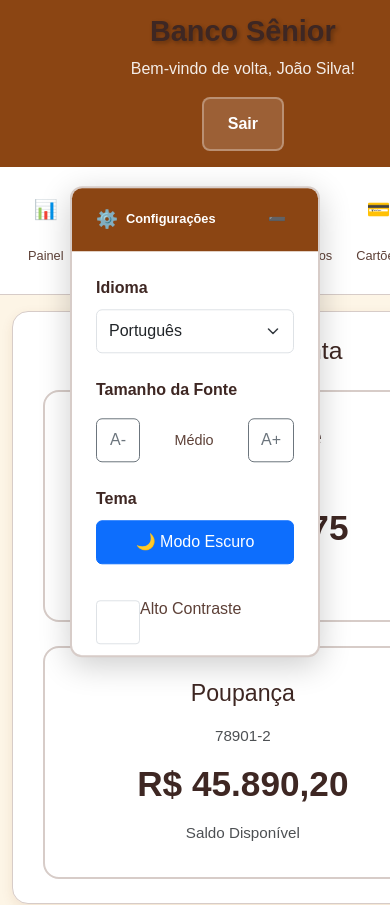
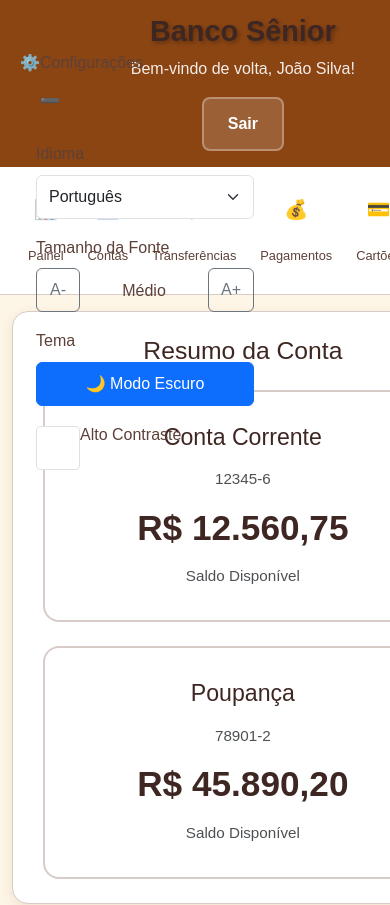
Before and after one commit to BssEric/Banco-S-nior---Facilitador-de-Transa-es, a React (Vite) app: page / in a window 390 px wide. Shown: the top 905 px of the page. Built offline with nearby package versions, Linux system fonts and the light colour scheme.

Commit message:
Atualizar o AccessibilityControls.css

```diff
--- a/src/components/AccessibilityControls/AccessibilityControls.css
+++ b/src/components/AccessibilityControls/AccessibilityControls.css
@@ -1,248 +1,70 @@
+/* Melhorias para touch em mobile */
 .accessibility-controls {
-  background: var(--surface);
-  border: 2px solid var(--border);
-  border-radius: 12px;
-  padding: 0;
-  box-shadow: 0 8px 32px rgba(0, 0, 0, 0.2);
-  min-width: 280px;
-  max-width: 320px;
-  cursor: default;
-  user-select: none;
-  transition: all 0.3s ease;
-}
-
-.accessibility-controls.minimized {
-  min-width: 200px;
-  max-width: 250px;
-}
-
-.accessibility-controls.dragging {
-  box-shadow: 0 12px 48px rgba(0, 0, 0, 0.3);
-  cursor: grabbing;
+  /* ... estilos existentes ... */
+  -webkit-user-select: none; /* Safari */
+  -moz-user-select: none; /* Firefox */
+  -ms-user-select: none; /* IE10+/Edge */
+  user-select: none; /* Standard */
 }
 
 .drag-handle {
-  padding: 1rem 1.5rem;
-  background: var(--primary);
-  color: white;
-  border-radius: 10px 10px 0 0;
-  cursor: grab;
-  user-select: none;
-  font-weight: 600;
-  display: flex;
-  align-items: center;
-  justify-content: space-between;
-  gap: 0.5rem;
-  transition: all 0.3s ease;
+  /* ... estilos existentes ... */
+  -webkit-tap-highlight-color: transparent; /* Remove highlight no touch */
+  touch-action: none; /* Permite scroll e touch personalizado */
 }
 
-.accessibility-controls.minimized .drag-handle {
-  border-radius: 10px;
+/* Melhor feedback visual para touch */
+.minimize-btn:active,
+.control-button:active {
+  transform: scale(0.95);
+  transition: transform 0.1s ease;
 }
 
-.drag-handle:hover {
-  background: var(--primary-hover);
-}
+/* Para dispositivos muito pequenos */
+@media (max-width: 480px) {
+  .accessibility-controls {
+    min-width: 250px;
+    max-width: 85vw;
+  }
 
-.accessibility-controls.dragging .drag-handle {
-  cursor: grabbing;
-}
+  .accessibility-controls.minimized {
+    min-width: 180px;
+  }
 
-.handle-content {
-  display: flex;
-  align-items: center;
-  gap: 0.5rem;
-  flex: 1;
-}
+  .controls-container {
+    padding: 1rem;
+  }
 
-.handle-icon {
-  font-size: 1.1em;
-}
-
-.handle-title {
-  font-size: 0.95em;
-}
-
-.accessibility-controls.minimized .handle-title {
-  font-size: 0.9em;
-}
-
-.handle-actions {
-  display: flex;
-  align-items: center;
-  gap: 0.25rem;
-}
-
-.minimize-btn {
-  background: none;
-  border: none;
-  color: white;
-  cursor: pointer;
-  padding: 0.25rem 0.5rem;
-  border-radius: 4px;
-  transition: all 0.2s ease;
-  font-size: 0.9em;
-  display: flex;
-  align-items: center;
-  justify-content: center;
-  min-width: 24px;
-  min-height: 24px;
-}
-
-.minimize-btn:hover {
-  background: rgba(255, 255, 255, 0.2);
-  transform: scale(1.1);
-}
-
-.controls-container {
-  padding: 1.5rem;
-  animation: slideDown 0.3s ease;
-}
-
-@keyframes slideDown {
-  from {
-    opacity: 0;
-    transform: translateY(-10px);
-  }
-  to {
-    opacity: 1;
-    transform: translateY(0);
+  .control-group {
+    margin-bottom: 1rem;
   }
 }
 
-.control-group {
-  margin-bottom: 1.5rem;
-  animation: fadeIn 0.3s ease;
+/* Feedback visual durante o arrasto em mobile */
+.accessibility-controls.dragging {
+  opacity: 0.9;
+  box-shadow: 0 12px 48px rgba(0, 0, 0, 0.4);
 }
 
-@keyframes fadeIn {
-  from {
-    opacity: 0;
-  }
-  to {
-    opacity: 1;
-  }
+/* Prevenir zoom no double-tap para iOS */
+.accessibility-controls {
+  touch-action: pan-x pan-y;
 }
 
-.control-group:last-child {
-  margin-bottom: 0;
+.drag-handle {
+  touch-action: none; /* Permite arrastar sem interferir */
 }
 
-.control-group .form-label {
-  font-weight: 600;
-  margin-bottom: 0.5rem;
-  color: var(--heading);
+/* Melhorar a área de toque nos botões */
+.control-button,
+.minimize-btn,
+.form-check-input {
+  min-height: 44px;
+  min-width: 44px;
 }
 
-.font-controls {
-  margin: 0.5rem 0;
+/* Feedback visual para toque nos controles */
+.form-check:active {
+  background-color: var(--background);
+  transition: background-color 0.1s ease;
 }
-
-.font-size-indicator {
-  font-weight: 500;
-  font-size: 0.9em;
-}
-
-.control-button {
-  min-width: 45px;
-}
-
-.theme-toggle {
-  display: flex;
-  align-items: center;
-  justify-content: center;
-  gap: 0.5rem;
-}
-
-.form-check {
-  display: flex;
-  align-items: center;
-  gap: 0.75rem;
-  padding: 0.5rem;
-  border-radius: 6px;
-  transition: background-color 0.3s ease;
-}
-
-.form-check:hover {
-  background: var(--background);
-}
-
-.form-check-input {
-  margin: 0;
-}
-
-.form-check-label {
-  cursor: pointer;
-  font-weight: 500;
-}
-
-/* Estado minimizado compacto */
-.accessibility-controls.minimized .controls-container {
-  display: none;
-}
-
-/* Badge para mostrar configurações ativas quando minimizado */
-.minimized-status {
-  display: none;
-}
-
-.accessibility-controls.minimized .minimized-status {
-  display: flex;
-  align-items: center;
-  justify-content: center;
-  padding: 0.5rem;
-  background: var(--background);
-  border-radius: 0 0 10px 10px;
-  font-size: 0.8em;
-  color: var(--text);
-  opacity: 0.8;
-  gap: 0.5rem;
-}
-
-.status-item {
-  display: flex;
-  align-items: center;
-  gap: 0.25rem;
-}
-
-/* Responsividade */
-@media (max-width: 768px) {
-  .accessibility-controls {
-    position: fixed !important;
-    left: 50% !important;
-    top: 50% !important;
-    transform: translate(-50%, -50%);
-    max-width: 90vw;
-    min-width: auto;
-  }
-
-  .accessibility-controls.minimized {
-    position: fixed !important;
-    left: 20px !important;
-    top: 20px !important;
-    transform: none;
-    min-width: 150px;
-  }
-
-  .drag-handle {
-    cursor: default;
-  }
-
-  .handle-title {
-    font-size: 0.85em;
-  }
-}
-
-@media (max-width: 480px) {
-  .accessibility-controls {
-    min-width: 250px;
-  }
-
-  .accessibility-controls.minimized {
-    min-width: 120px;
-  }
-
-  .handle-title {
-    font-size: 0.8em;
-  }
-}
```
